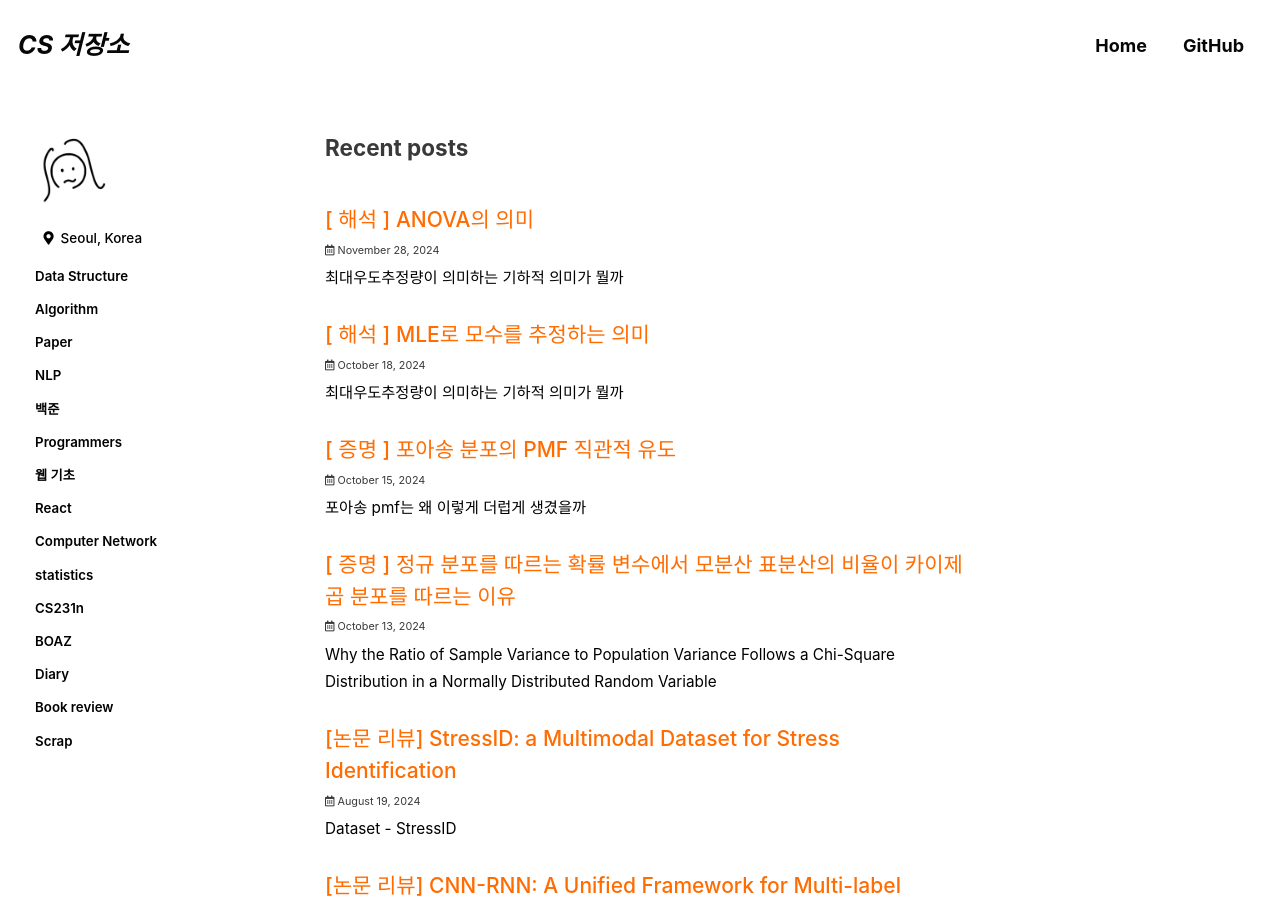
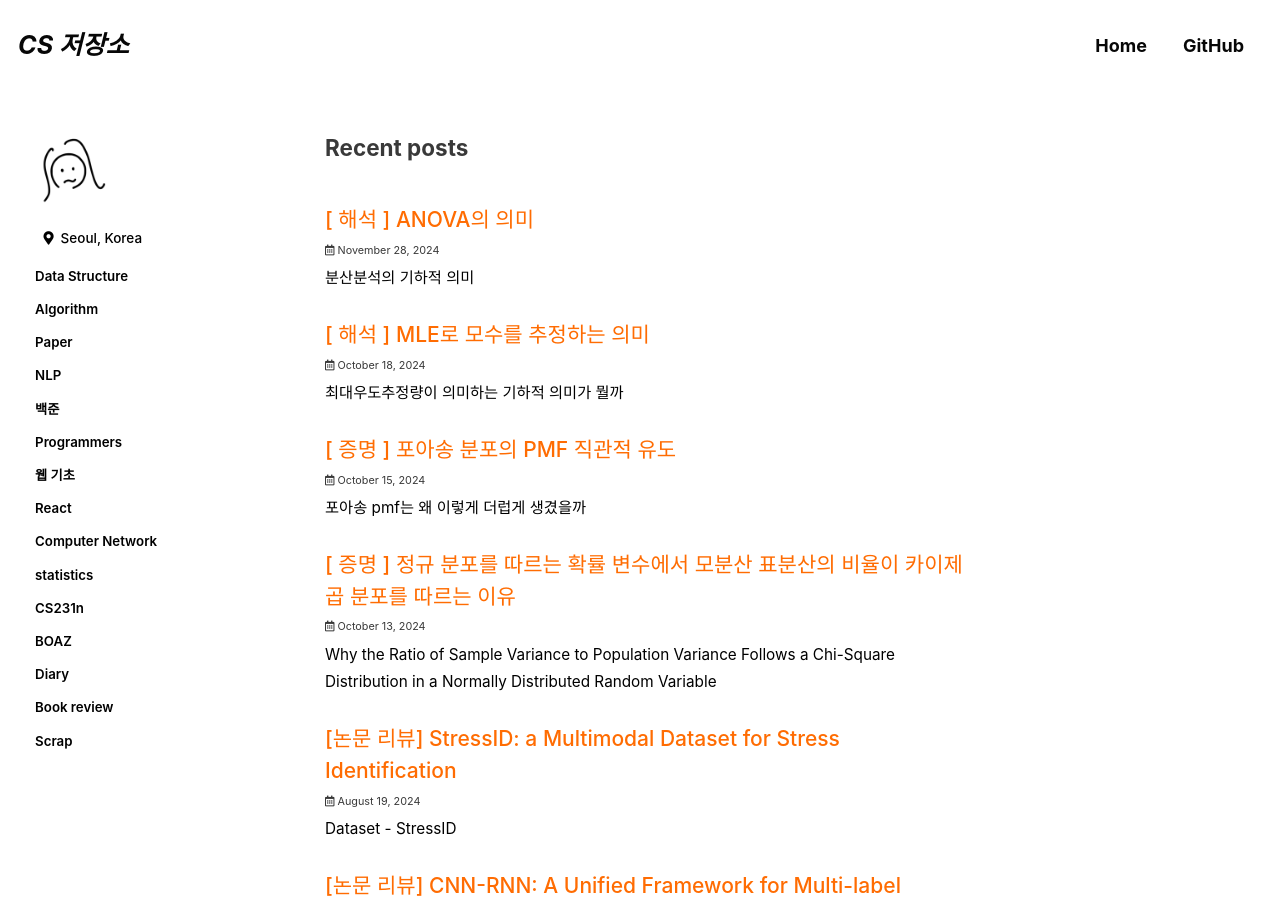
Before and after one commit to forwarder1121/forwarder1121.github.io, a Jekyll site: the page built from index.html, in a window 1280 px wide and 900 px high. Built offline with Jekyll 4.4.1, drawn with Linux system fonts in a browser that asks for light colours; cached includes are drawn as plain includes; some web fonts are replaced; the list of posts is cut into pages by our own code.

Commit message:
EDIT : excerpt

```diff
--- a/_posts/통계학/2024-11-28-ANOVA.md
+++ b/_posts/통계학/2024-11-28-ANOVA.md
@@ -1,6 +1,6 @@
 ---
 title: "[ 해석 ] ANOVA의 의미 "
-excerpt: "최대우도추정량이 의미하는 기하적 의미가 뭘까"
+excerpt: "분산분석의 기하적 의미"
 categories:
     - statistics
 ---
```
